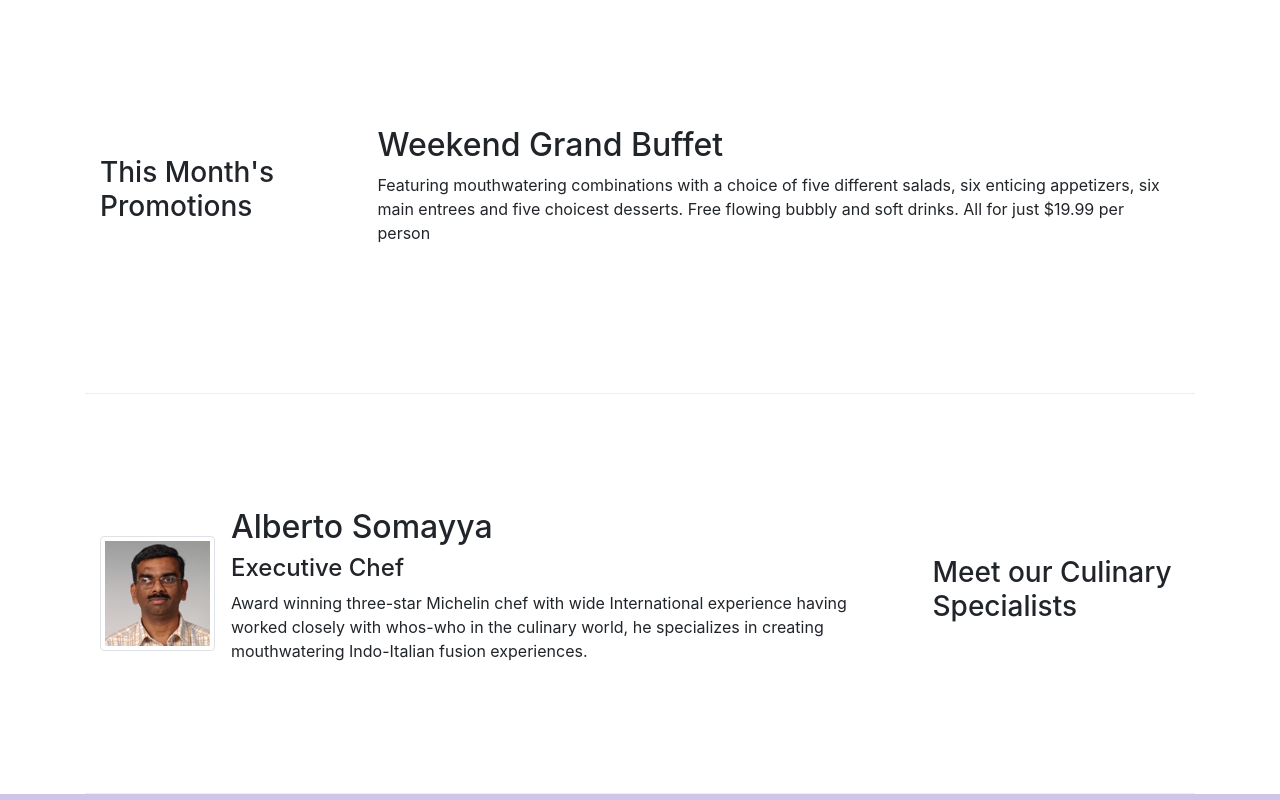
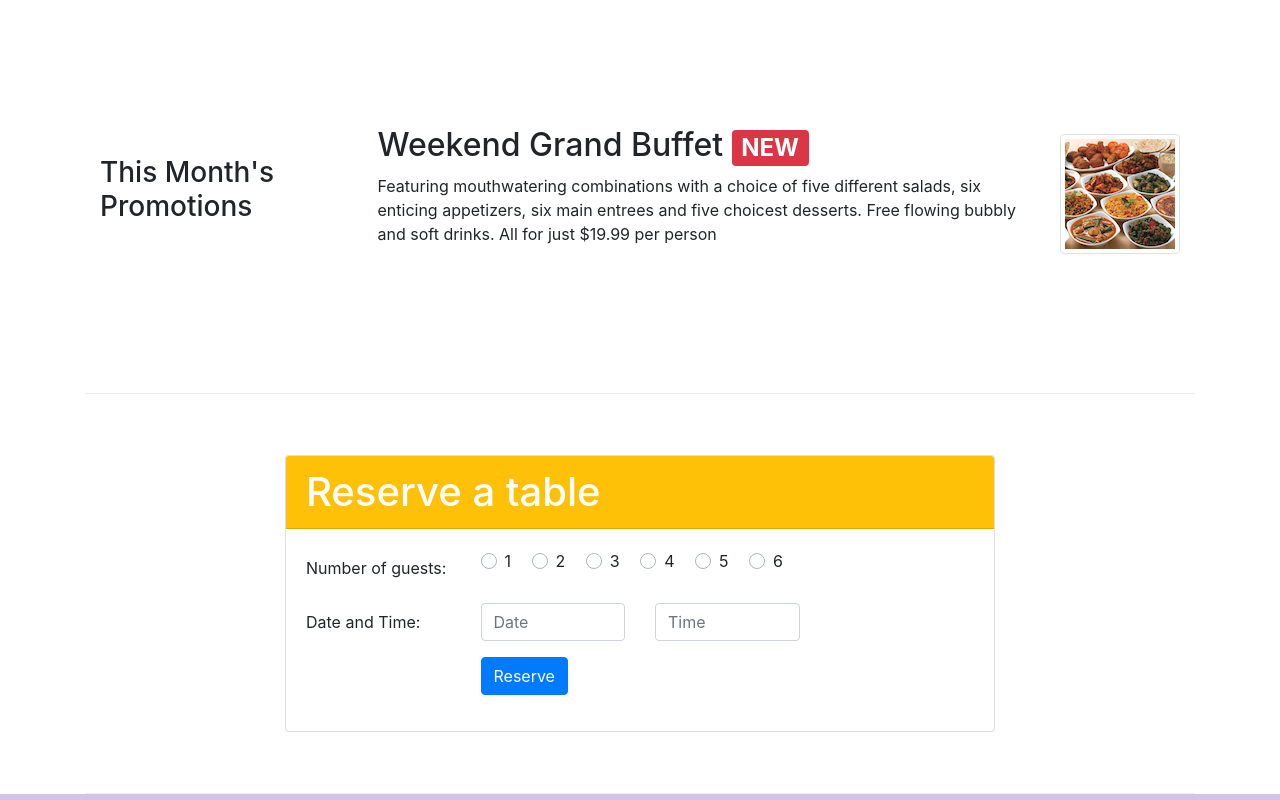
Before and after one commit to YoussefSha3rawy/BootStrapRestaurantWebsite, a website: page index.html in a window 1280 px wide. Shown: the part 740-1540 px from the top of the page. Drawn offline with nearby package versions, Linux system fonts and the light colour scheme.

Commit message:
reservation

```diff
--- a/index.html
+++ b/index.html
@@ -46,8 +46,11 @@
                     <p>We take inspiration from the World's best cuisines, and create a unique fusion experience. Our
                         lipsmacking creations will tickle your culinary senses!</p>
                 </div>
-                <div class="col-12 col-sm align-self-center">
-                    <img src="img/logo.png" class="img-fluid">
+                <div class="col-12 col-sm-3">
+                        <img src="img/logo.png" class="img-fluid">
+                </div>
+                <div class="col-12 col-sm-3 align-self-center">
+                    <a role="button" class="btn btn-warning btn-sm" href=#form>Reserve Table</a>
                 </div>
             </div>
         </div>
@@ -79,35 +82,80 @@
                 <h3>This Month's Promotions</h3>
             </div>
             <div class="col col-sm col-md">
-                <h2>Weekend Grand Buffet</h2>
-                <p>Featuring mouthwatering combinations with a choice of five different salads, six enticing appetizers,
-                    six main entrees and five choicest desserts. Free flowing bubbly and soft drinks. All for just
-                    $19.99 per person </p>
+                <div class="media">
+                    <div class="media-body">
+                        <h2 class="mt-0">Weekend Grand Buffet <span class="badge badge-danger">NEW</span></h2>
+                        <p>Featuring mouthwatering combinations with a choice of five different salads, six enticing
+                            appetizers,
+                            six main entrees and five choicest desserts. Free flowing bubbly and soft drinks. All for
+                            just
+                            $19.99 per person </p>
+                    </div>
+                    <img class="d-flex ml-3 img-thumbnail align-self-center" src="img/buffet.png" alt="Buffet">
+                </div>
             </div>
         </div>
 
         <div class="row row-content align-items-center">
-            <div class="col-12 col-sm-4 order-sm-last col-md-3">
-                <h3>Meet our Culinary Specialists</h3>
-            </div>
-            <div class="col col-sm order-sm-first col-md">
-                <div class="media">
-                    <img class="d-flex mr-3 img-thumbnail align-self-center" src="img/alberto.png"
-                        alt="Alberto Somayya">
-                    <div class="media-body">
-                        <h2 class="mt-0">Alberto Somayya</h2>
-                        <h4>Executive Chef</h4>
-                        <p class="d-none d-sm-block">Award winning three-star Michelin chef with wide
-                            International experience having worked closely with
-                            whos-who in the culinary world, he specializes in
-                            creating mouthwatering Indo-Italian fusion experiences.
-                        </p>
-                    </div>
+            <div class="offset-sm-2 col-12 col-sm-8">
+                <div class="card">
+                    <h1 class="card-header bg-warning text-white">Reserve a table</h3>
+                        <div class="card-body">
+                            <form id="form">
+                                <div class="form-group row">
+                                    <label for="number" class="col-md-3 col-form-label">Number of guests: </label>
+                                    <div class="col-md-9" id="number" name="number">
+                                        <div class="custom-control custom-radio custom-control-inline">
+                                            <input type="radio" class="custom-control-input" id="r1" name="radio">
+                                            <label class="custom-control-label" for="r1">1</label>
+                                        </div>
+                                        <div class="custom-control custom-radio custom-control-inline">
+                                            <input type="radio" class="custom-control-input" id="r2" name="radio">
+                                            <label class="custom-control-label" for="r2">2</label>
+                                        </div>
+                                        <div class="custom-control custom-radio custom-control-inline">
+                                            <input type="radio" class="custom-control-input" id="r3" name="radio">
+                                            <label class="custom-control-label" for="r3">3</label>
+                                        </div>
+                                        <div class="custom-control custom-radio custom-control-inline">
+                                            <input type="radio" class="custom-control-input" id="r4" name="radio">
+                                            <label class="custom-control-label" for="r4">4</label>
+                                        </div>
+                                        <div class="custom-control custom-radio custom-control-inline">
+                                            <input type="radio" class="custom-control-input" id="r5" name="radio">
+                                            <label class="custom-control-label" for="r5">5</label>
+                                        </div>
+                                        <div class="custom-control custom-radio custom-control-inline">
+                                            <input type="radio" class="custom-control-input" id="r6" name="radio">
+                                            <label class="custom-control-label" for="r6">6</label>
+                                        </div>
+                                    </div>
+                                </div>
+                                <div class="form-group row">
+                                    <label for="Date" class="col-md-3 col-form-label">Date and Time:</label>
+                                    <div class="col-md-3">
+                                        <input type="text" class="form-control" id="Date" name="Date"
+                                            placeholder="Date">
+                                    </div>
+                                    <div class="col-md-3">
+                                        <input type="text" class="form-control" id="Time" name="Time"
+                                            placeholder="Time">
+                                    </div>
+                                </div>
+
+                                <div class="form-group row">
+                                    <div class="offset-md-3 col-md-10">
+                                        <button type="submit" class="btn btn-primary">Reserve</button>
+                                    </div>
+                                </div>
+                            </form>
+                        </div>
                 </div>
+
             </div>
         </div>
+
     </div>
-
     <footer class="footer">
         <div class="container">
             <div class="row">
```
